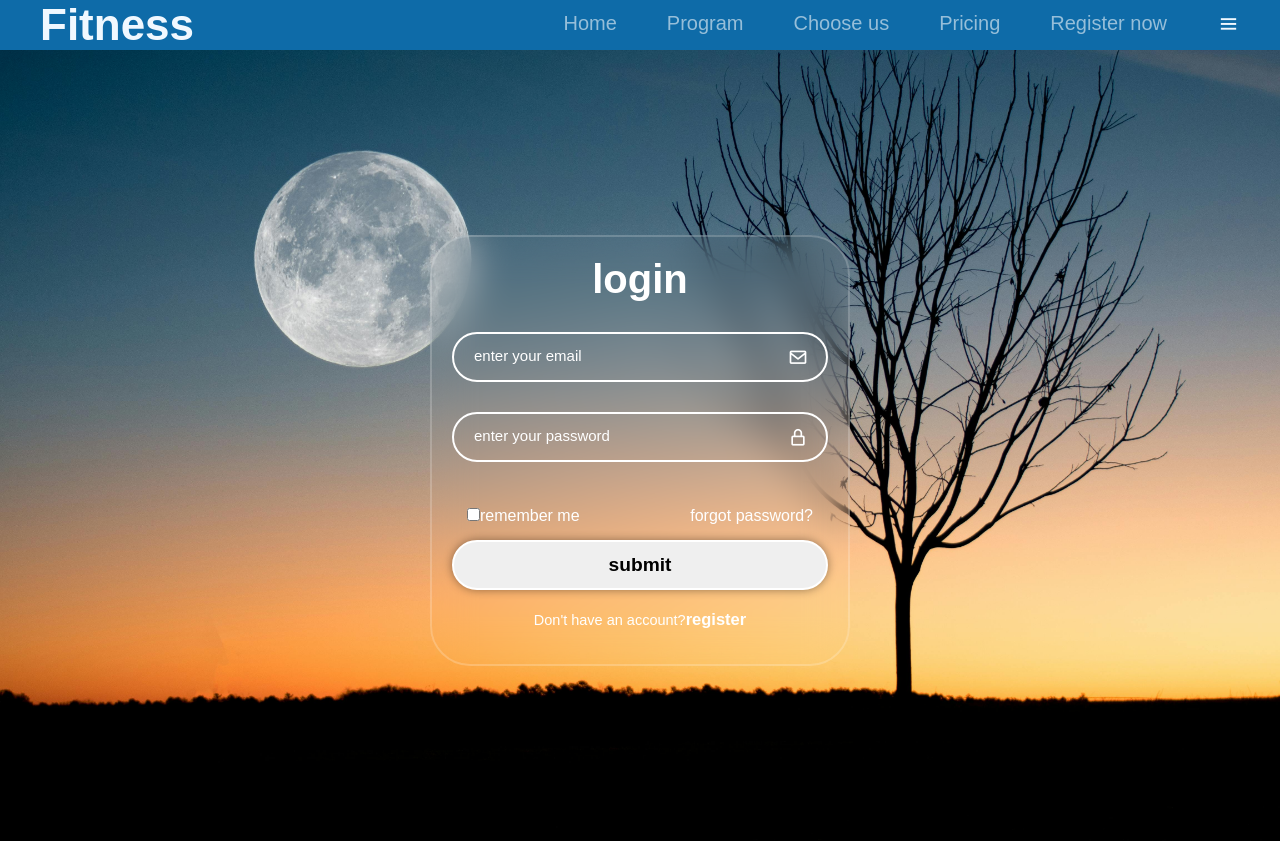
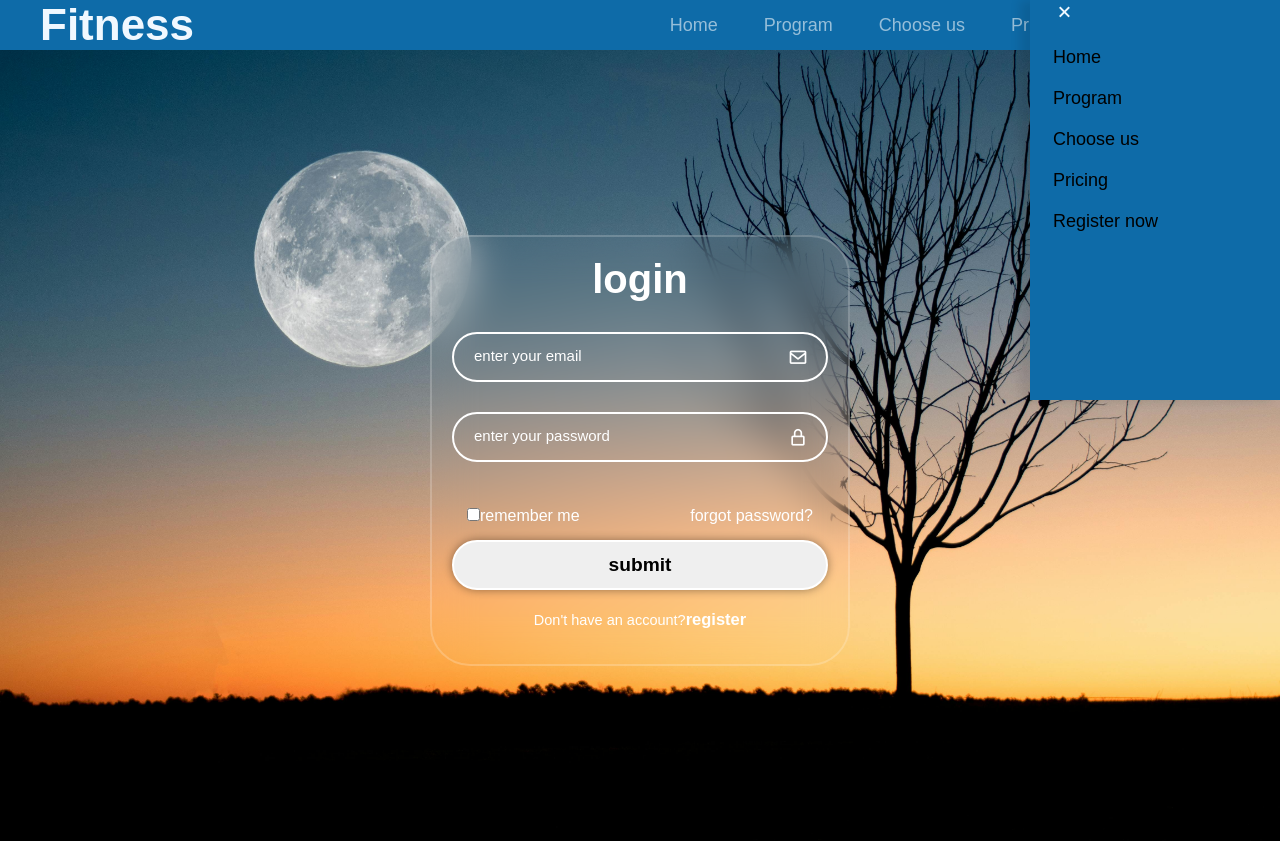
Before and after one commit to SharmaShub123/myGymWebsite, a plain HTML site: page login.html in a window 1280 px wide. Shown: the top 841 px of the page. Drawn offline with nearby package versions, Linux system fonts and the light colour scheme.

Commit message:
first commit

```diff
--- a/login.html
+++ b/login.html
@@ -16,13 +16,28 @@
                         <h1 class="logo"> Fitness</h1>
                     </div>
                     <div class="nav-colm">
-                        <a class="links" href="#home">Home</a>
-                        <a class="links" href="#program">Program</a>
-                        <a class="links" href="#choose us">Choose us</a>
-                        <a class="links" href="/plan.html" target="_blank">Pricing</a>
-                        <a class="links" href="/login.html" target="_blank">Register now</a>
-                        <a class="menu" href="#"><i class='bx bx-menu'></i></a>
+                        <ul class="sidebar">
+                            <li onclick="hideSideBar()"><i class='bx bx-x'></i></li>
+                            <li><a  href="/index.html">Home</a></li>
+                              <li><a  href="#program">Program</a></li>
+                              <li><a  href="#choose us">Choose us</a></li>
+                              <li><a href="#">Pricing</a></li>
+                              <li><a href="login.html" target="_blank">Register now</a></li>
 
+                          </ul>
+                        <ul>
+                          <li class="hiddenMobile"><a class="links" href="/index.html">Home</a></li>
+                            <li class="hiddenMobile"><a class="links" href="#program">Program</a></li>
+                            <li class="hiddenMobile"><a class="links" href="#choose us">Choose us</a></li>
+                            <li class="hiddenMobile"><a class="links" href="#" target="_blank">Pricing</a></li>
+                            <li class="hiddenMobile"><a class="links" href="/login.html" target="_blank">Register now</a></li>
+                             <li class="menu-button" onclick ="showSideBar()" ><i class='bx bx-menu'></i></li>
+                        </ul>
+
+                    </div>
+                        <!-- <div>
+                        <a class="menu" href="#"></a>
+                    </div> -->
                     </div>
 
                 </div>
@@ -71,5 +86,18 @@
                 </div>
             </div>
             </footer>
+
+            <script>
+
+                function showSideBar(){
+                        const sidebar = document.querySelector('.sidebar');
+                        sidebar.style.display ='flex'
+                    }
+
+                    function hideSideBar(){
+                        const sidebar = document.querySelector('.sidebar');
+                        sidebar.style.display ='none'
+                    }
+                    </script>
     </body>
     </html>
```
Also changed, not shown: index.html (+3 -3 lines), plan.html (+2 -2 lines).
